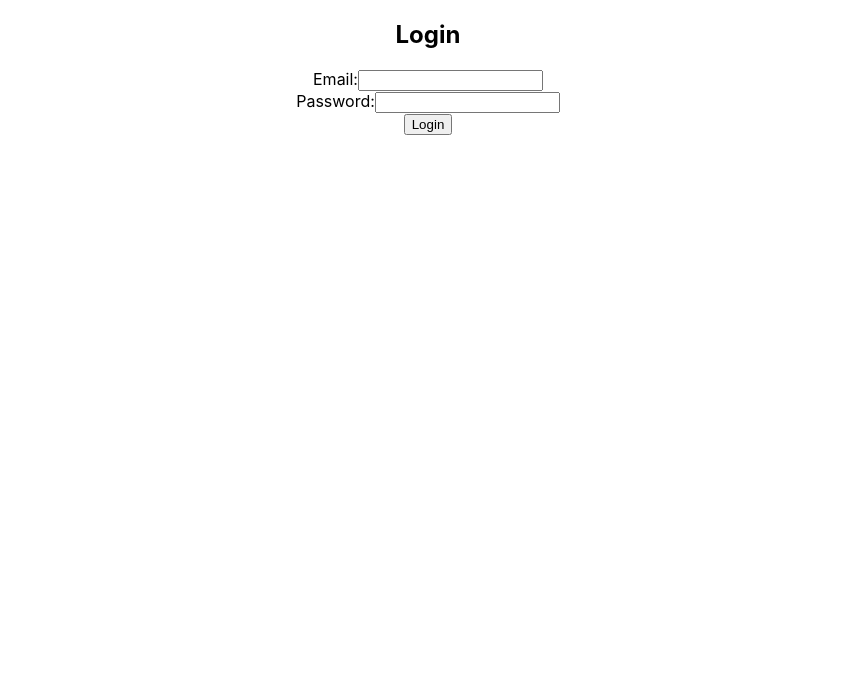
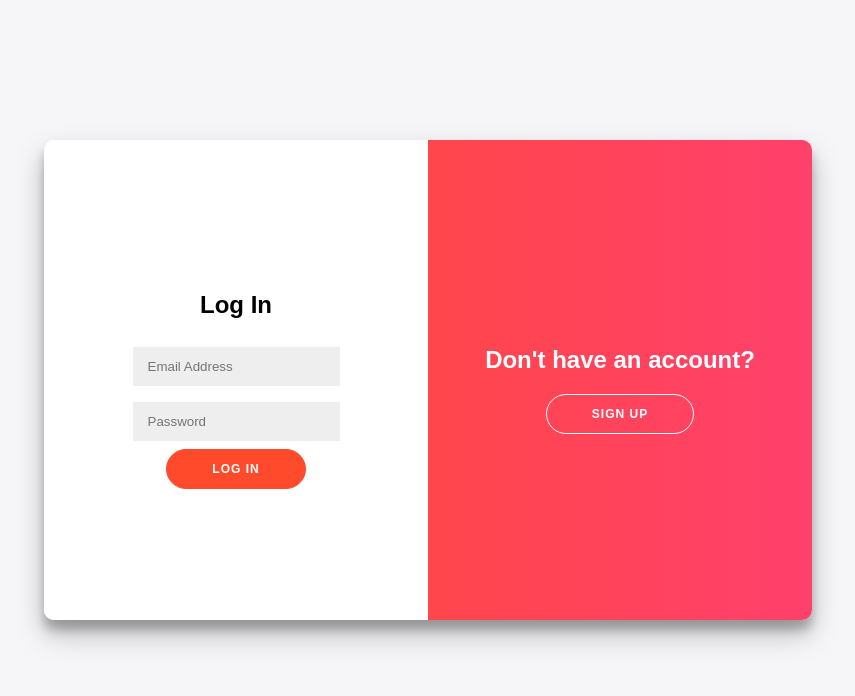
Before and after one commit to XerckM/Dropshipping, a React (Create React App) app in the folder client/: page /auth in a window 1280 px wide. Shown: the top 696 px of the page, without its empty margins (212-1067 px from the left). Built offline with nearby package versions, Linux system fonts and the light colour scheme.

Commit message:
finished logout button, added css to login and register

```diff
--- a/client/src/App.js
+++ b/client/src/App.js
@@ -13,8 +13,8 @@ function App() {
       <Router>
         <div className="App">
           <Routes>
+            <Route path="/" element={<IndexView />} />
             <Route path="/auth" element={<AuthView />} />
-            <Route path="/" element={<IndexView />} />
             <Route path="/home" element={
               <ProtectedRoute>
                 <HomeView />
--- /dev/null
+++ b/client/src/components/Auth/Login.js
@@ -0,0 +1,57 @@
+import React, { useState } from 'react';
+import { useNavigate } from 'react-router-dom';
+import authService from '../../services/authService';
+import { useAuthDispatch } from '../../hooks/useAuthDispatch';
+import { useAuthState } from '../../hooks/useAuthState';
+
+export const Login = () => {
+    const [email, setEmail] = useState('');
+    const [password, setPassword] = useState('');
+    const [error, setError] = useState('');
+    const dispatch = useAuthDispatch();
+    const { user } = useAuthState();
+    const navigate = useNavigate();
+
+    const handleLogin = async (e) => {
+        e.preventDefault();
+        try {
+            const userData = await authService.login(email, password);
+            dispatch({ type: 'LOGIN', payload: userData });
+            navigate('/home');
+        } catch (error) {
+            setError(error.response.data.message || 'Login failed');
+        }
+    };
+
+    if (user) {
+        return <div>Welcome back, {user.firstname}!</div>;
+    }
+
+    return (
+        <div className="form-container sign-in-container">
+        <form onSubmit={handleLogin}>
+            <h2>Log In</h2>
+            {error && <div className="error-message">{error}</div>}
+            <div className="form">
+            <input
+                type="email"
+                id="email"
+                placeholder="Email Address"
+                value={email}
+                onChange={(event) => setEmail(event.target.value)}
+            />
+            </div>
+            <div className="form">
+            <input
+                type="password"
+                id="password"
+                placeholder="Password"
+                value={password}
+                onChange={(event) => setPassword(event.target.value)}
+            />
+            </div>
+            <button type="submit">Log In</button>
+        </form>
+        </div>
+    );
+};
--- /dev/null
+++ b/client/src/components/Auth/Register.js
@@ -0,0 +1,81 @@
+import React, { useState } from "react";
+import authService from "../../services/authService";
+
+export const Register = () => {
+    const [userData, setUserData] = useState({
+        firstname: "",
+        lastname: "",
+        email: "",
+        mobile: "",
+        password: "",
+    });
+
+    const handleInputChange = (e) => {
+        setUserData({ ...userData, [e.target.name]: e.target.value });
+    };
+
+    const handleSubmit = async (e) => {
+        e.preventDefault();
+        const response = await authService.register(userData);
+        if (response.success) {
+        alert("Registration successful");
+        } else {
+        // Handle error, show message to user
+        console.error(response.message);
+        alert(response.message);
+        }
+    };
+
+    return (
+        <div className="form-container sign-up-container">
+        <form className="signup-form" onSubmit={handleSubmit}>
+            <h2>Register</h2>
+            <input
+            type="text"
+            name="firstname"
+            className="signup-input"
+            value={userData.firstname}
+            onChange={handleInputChange}
+            placeholder="First Name"
+            required
+            />
+            <input
+            type="text"
+            name="lastname"
+            className="signup-input"
+            value={userData.lastname}
+            onChange={handleInputChange}
+            placeholder="Last Name"
+            required
+            />
+            <input
+            type="email"
+            name="email"
+            className="signup-input"
+            value={userData.email}
+            onChange={handleInputChange}
+            placeholder="Email"
+            required
+            />
+            <input
+            type="text"
+            name="mobile"
+            className="signup-input"
+            value={userData.mobile}
+            onChange={handleInputChange}
+            placeholder="Mobile"
+            />
+            <input
+            type="password"
+            name="password"
+            className="signup-input"
+            value={userData.password}
+            onChange={handleInputChange}
+            placeholder="Password"
+            required
+            />
+            <button type="submit">Register</button>
+        </form>
+        </div>
+    );
+};
--- a/client/src/services/authService.js
+++ b/client/src/services/authService.js
@@ -15,9 +15,15 @@ const logout = () => {
   return response.data;
 };
 
+const register = () => {
+  const response = axios.post(`${API_URL}/register`);
+  return response.data;
+}
+
 const authService = {
   login,
   logout,
+  register
 };
 
 export default authService;
--- a/client/src/views/Auth/AuthView.css
+++ b/client/src/views/Auth/AuthView.css
@@ -0,0 +1,210 @@
+* {
+    box-sizing: border-box;
+  }
+
+  .auth-container {
+    background: #f6f5f7;
+    display: flex;
+    justify-content: center;
+    align-items: center;
+    flex-direction: column;
+    font-family: "Montserrat", sans-serif;
+    height: 100vh;
+    margin: -20px 0 50px;
+  }
+
+  .container {
+    background-color: #fff;
+    border-radius: 10px;
+    box-shadow: 0 14px 28px rgba(0, 0, 0, 0.25), 0 10px 10px rgba(0, 0, 0, 0.22);
+    position: relative;
+    overflow: hidden;
+    width: 768px;
+    max-width: 100%;
+    min-height: 480px;
+  }
+
+  .container h1 {
+    font-weight: bold;
+    margin: 0;
+  }
+
+  .conatainer h2 {
+    text-align: center;
+  }
+
+  .container p {
+    font-size: 14px;
+    font-weight: 100;
+    line-height: 20px;
+    letter-spacing: 0.5px;
+    margin: 20px 0 30px;
+  }
+
+  .container span {
+    font-size: 12px;
+  }
+
+  .container a {
+    color: #333;
+    font-size: 14px;
+    text-decoration: none;
+    margin: 15px 0;
+  }
+
+  .container button {
+    border-radius: 20px;
+    border: 1px solid #ff4b2b;
+    background-color: #ff4b2b;
+    color: #ffffff;
+    font-size: 12px;
+    font-weight: bold;
+    padding: 12px 45px;
+    letter-spacing: 1px;
+    text-transform: uppercase;
+    transition: transform 80ms ease-in;
+  }
+
+  .container button:active {
+    transform: scale(0.95);
+  }
+
+  .container button:focus {
+    outline: none;
+  }
+
+  .container button.ghost {
+    background-color: transparent;
+    border-color: #ffffff;
+  }
+
+  .container form {
+    background-color: #ffffff;
+    display: flex;
+    align-items: center;
+    justify-content: center;
+    flex-direction: column;
+    padding: 0 50px;
+    height: 100%;
+    text-align: center;
+  }
+
+  .container input {
+    background-color: #eee;
+    border: none;
+    padding: 12px 15px;
+    margin: 8px 0;
+    width: 100%;
+  }
+
+  .form-container {
+    position: absolute;
+    top: 0;
+    height: 100%;
+    transition: all 0.6s ease-in-out;
+  }
+
+  .sign-in-container {
+    left: 0;
+    width: 50%;
+    z-index: 2;
+  }
+
+  .container.right-panel-active .sign-in-container {
+    transform: translateX(100%);
+  }
+
+  .sign-up-container {
+    left: 0;
+    width: 50%;
+    opacity: 0;
+    z-index: 1;
+  }
+
+  .container.right-panel-active .sign-up-container {
+    transform: translateX(100%);
+    opacity: 1;
+    z-index: 5;
+    animation: show 0.6s;
+  }
+
+  @keyframes show {
+    0%,
+    49.99% {
+      opacity: 0;
+      z-index: 1;
+    }
+
+    50%,
+    100% {
+      opacity: 1;
+      z-index: 5;
+    }
+  }
+
+  .overlay-container {
+    position: absolute;
+    top: 0;
+    left: 50%;
+    width: 50%;
+    height: 100%;
+    overflow: hidden;
+    transition: transform 0.6s ease-in-out;
+    z-index: 100;
+  }
+
+  .container.right-panel-active .overlay-container {
+    transform: translateX(-100%);
+  }
+
+  .overlay {
+    background: #ff416c;
+    background: -webkit-linear-gradient(to right, #ff4b2b, #ff416c);
+    background: linear-gradient(to right, #ff4b2b, #ff416c);
+    background-repeat: no-repeat;
+    background-size: cover;
+    background-position: 0 0;
+    color: #ffffff;
+    position: relative;
+    left: -100%;
+    height: 100%;
+    width: 200%;
+    transform: translateX(0);
+    transition: transform 0.6s ease-in-out;
+  }
+
+  .container.right-panel-active .overlay {
+    transform: translateX(50%);
+  }
+
+  .overlay-panel {
+    position: absolute;
+    display: flex;
+    align-items: center;
+    justify-content: center;
+    flex-direction: column;
+    padding: 0 40px;
+    text-align: center;
+    top: 0;
+    height: 100%;
+    width: 50%;
+    transform: translateX(0);
+    transition: transform 0.6s ease-in-out;
+  }
+
+  .overlay-left {
+    transform: translateX(-20%);
+  }
+
+  .container.right-panel-active .overlay-left {
+    transform: translateX(0);
+  }
+
+  .overlay-right {
+    right: 0;
+    transform: translateX(0);
+  }
+
+  .container.right-panel-active .overlay-right {
+    transform: translateX(20%);
+  }
--- a/client/src/views/Auth/AuthView.js
+++ b/client/src/views/Auth/AuthView.js
@@ -1,60 +1,38 @@
-import React, { useState } from 'react';
-import { useNavigate } from 'react-router-dom';
-import authService from '../../services/authService';
-import { useAuthDispatch } from '../../hooks/useAuthDispatch';
-import { useAuthState } from '../../hooks/useAuthState';
-import './AuthView.css';
+import React, { useState } from "react";
+import { Login } from "../../components/Auth/Login";
+import { Register } from "../../components/Auth/Register";
+import "./AuthView.css";
 
 export const AuthView = () => {
-  const [email, setEmail] = useState('');
-  const [password, setPassword] = useState('');
-  const [error, setError] = useState('');
-  const dispatch = useAuthDispatch();
-  const { user } = useAuthState();
-  const navigate = useNavigate();
+  const [move, setMove] = useState(false);
 
-  const handleLogin = async (e) => {
-    e.preventDefault();
-    try {
-      const userData = await authService.login(email, password);
-      dispatch({ type: 'LOGIN', payload: userData });
-      navigate('/home');
-    } catch (error) {
-      setError(error.response.data.message || 'Login failed');
-    }
-  };
-
-  if (user) {
-    return <div>Welcome back, {user.firstname}!</div>;
+  function handleMove() {
+    setMove((move) => !move);
   }
 
+  let togglePanel = move ? " right-panel-active" : "";
   return (
-    <div className="login-container">
-      <form onSubmit={handleLogin}>
-        <h2>Login</h2>
-        {error && <div className="error-message">{error}</div>}
-        <div className="form-group">
-          <label htmlFor="email">Email:</label>
-          <input
-            type="email"
-            id="email"
-            value={email}
-            onChange={(e) => setEmail(e.target.value)}
-            required
-          />
+    <div className="auth-container">
+      <div className={`container${togglePanel}`} id="container">
+        <Register />
+        <Login />
+        <div className="overlay-container">
+          <div className="overlay">
+            <div className="overlay-panel overlay-left">
+              <h2>Already have an account?</h2>
+              <button className="ghost" onClick={handleMove} id="signIn">
+                Sign In
+              </button>
+            </div>
+            <div className="overlay-panel overlay-right">
+              <h2>Don't have an account?</h2>
+              <button className="ghost" onClick={handleMove} id="signUp">
+                Sign Up
+              </button>
+            </div>
+          </div>
         </div>
-        <div className="form-group">
-          <label htmlFor="password">Password:</label>
-          <input
-            type="password"
-            id="password"
-            value={password}
-            onChange={(e) => setPassword(e.target.value)}
-            required
-          />
-        </div>
-        <button type="submit" className="login-button">Login</button>
-      </form>
+      </div>
     </div>
   );
 };
--- a/client/src/views/Home/HomeView.js
+++ b/client/src/views/Home/HomeView.js
@@ -1,9 +1,11 @@
 import React from 'react';
+import LogoutButton from '../../components/Buttons/LogoutButton';
 
 export const HomeView = () => {
     return (
         <div className='home-container'>
             <h1>HomeView</h1>
+            <LogoutButton />
         </div>
     );
 };
```
Also changed, not shown: client/src/components/Buttons/LogoutButton.css (+14 -0 lines), client/src/components/Buttons/LogoutButton.js (+22 -0 lines).
